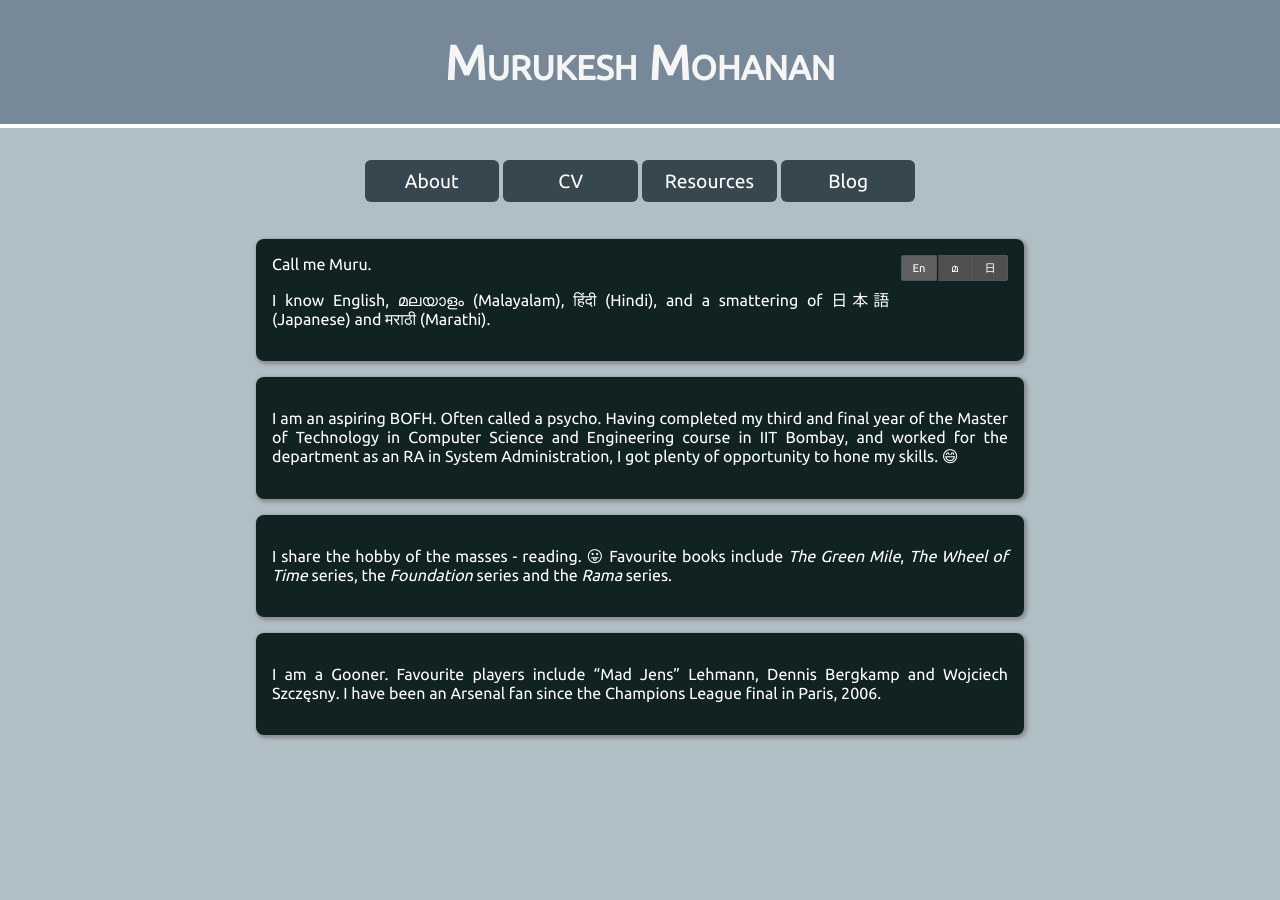
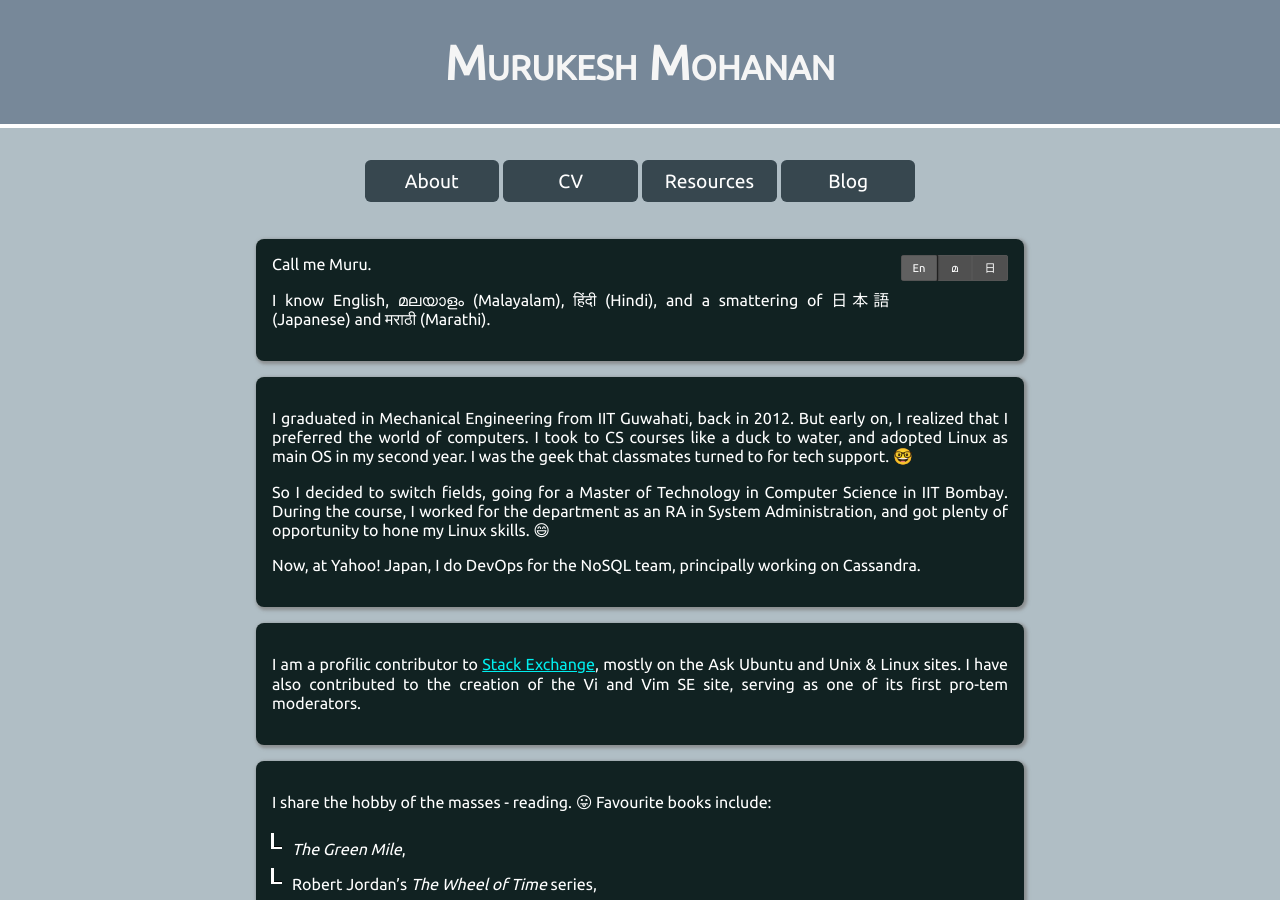
Before and after one commit to muru/muru.github.io, a Jekyll site: the page built from index.md, in a window 1280 px wide and 900 px high. Built offline with Jekyll 4.4.1, drawn with Linux system fonts in a browser that asks for light colours; emoji names are drawn with the system emoji font; some of the changed text lies outside the part shown.

Commit message:
Update index.md

```diff
--- a/index.md
+++ b/index.md
@@ -27,19 +27,45 @@ I know English, മലയാളം (Malayalam), हिंदी  (Hindi),	and a
 
 <!-- section -->
 
-I am an aspiring BOFH. Often called a psycho. Having completed my third and
-  final year of the Master of Technology in Computer Science and Engineering
-  course in IIT Bombay, and worked for the department as an RA in System
-  Administration, I got plenty of opportunity to hone my skills. :smile:
+I graduated in Mechanical Engineering from IIT Guwahati, back in 2012. But early
+on, I realized that I preferred the world of computers. I took to CS courses like
+a duck to water, and adopted Linux as main OS in my second year. I was the geek
+that classmates turned to for tech support. :nerd_face:
+
+So I decided to switch fields, going for a Master of Technology in Computer
+Science in IIT Bombay. During the course, I worked for the department as an RA
+in System Administration, and got plenty of opportunity to hone my Linux skills.
+:smile:
+
+Now, at Yahoo! Japan, I do DevOps for the NoSQL team, principally working on
+Cassandra.
 
 <!-- section -->
 
-I share the hobby of the masses - reading. :stuck_out_tongue:  Favourite books include *The
-Green Mile*, *The Wheel of Time* series, the *Foundation* series and the *Rama*
-series.
+I am a profilic contributor to [Stack Exchange](https://stackexchange.com/users/1042873/muru?tab=top),
+mostly on the Ask Ubuntu and Unix &amp; Linux sites. I have also contributed to
+the creation of the Vi and Vim SE site, serving as one of its first pro-tem moderators.
+
+<!-- section -->
+
+I share the hobby of the masses - reading. :stuck_out_tongue:  Favourite books
+include:
+
+- *The Green Mile*,
+- Robert Jordan's *The Wheel of Time* series,
+- Asimov's *Foundation* series,
+- Clarke's *Rama* series,
+- Stephenson's *Anathem*,
+- Sanderson's *Stormlight Archive*
+
+I took up photography in IIT Bombay and cycling after I moved to Japan.
+Photography is my driving passion when it comes to the outdoors: when I travel
+for fun, I travel to photograph. That's why I like cycling - it affords more
+opportunities to capture visuals than racing past in a bike or a car does.
+Sadly, I haven't really kitted up: I have a Nikon D5300 and a 2016 Giant Contend 2.
 
 <!-- section -->
 
 I am a Gooner. Favourite players include "Mad Jens" Lehmann, Dennis Bergkamp
 and Wojciech Szczęsny.  I have been an Arsenal fan since the Champions League
-final in Paris, 2006.
+final in Paris, 2006. (Yes, that's after Bergkamp's time.)
```
Also changed, not shown: other parts of index.md (+3 -3 lines).
